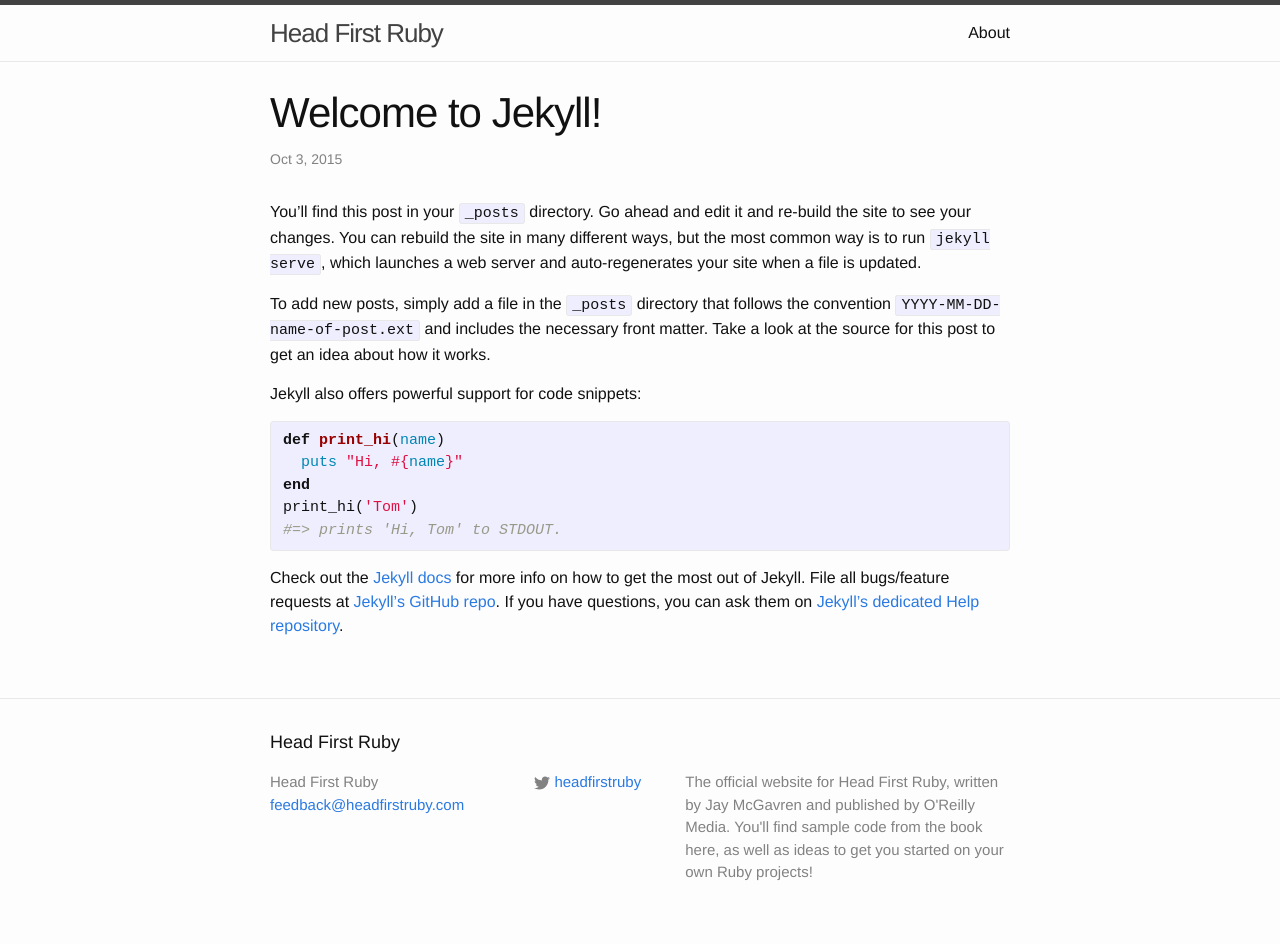
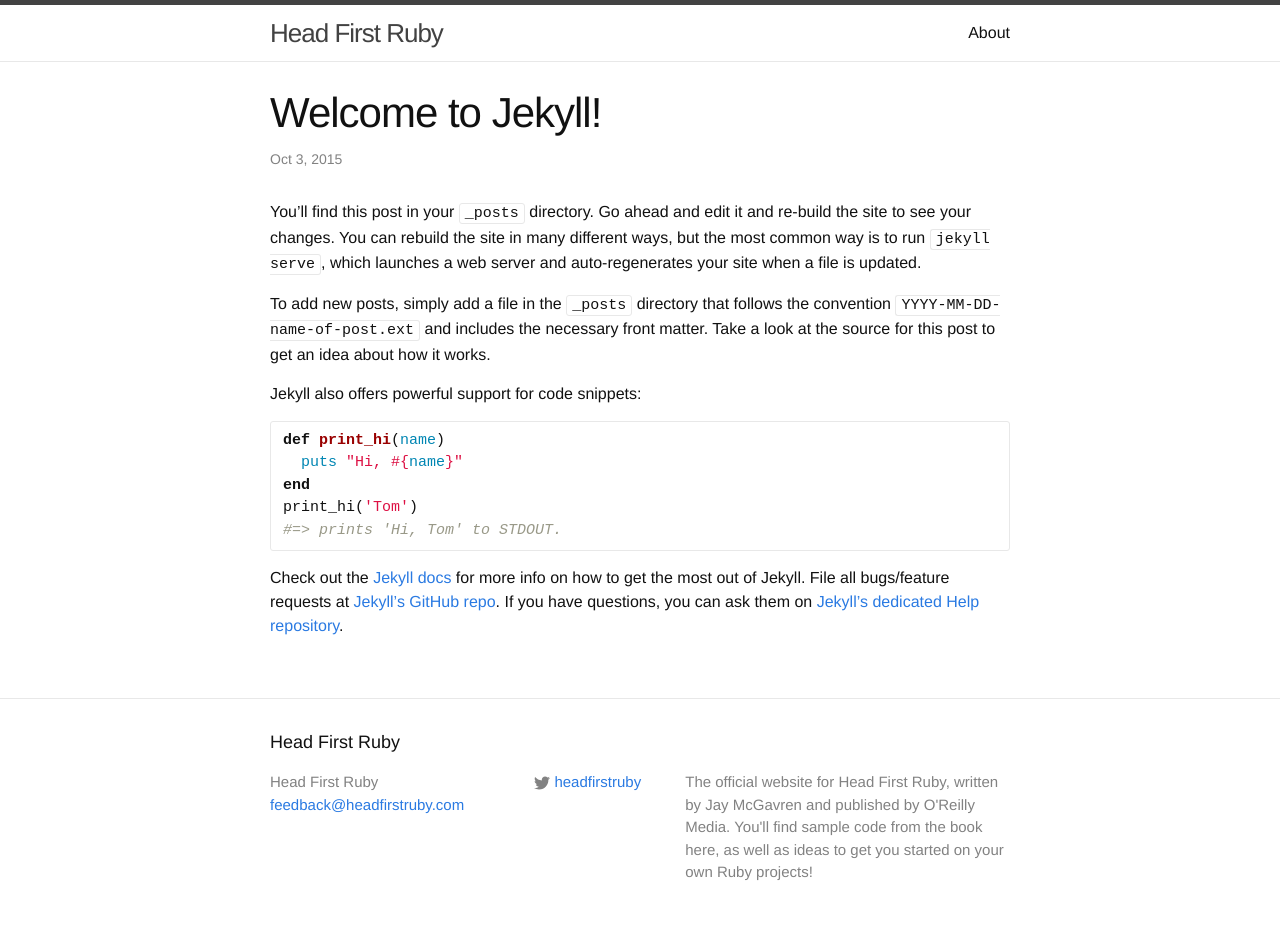
Before and after one commit to jaymcgavren/headfirstgo.com, a Jekyll site: the page built from _posts/2015-10-03-welcome-to-jekyll.markdown, in a window 1280 px wide. Built offline with Jekyll 4.4.1, drawn with Linux system fonts in a browser that asks for light colours.

Commit message:
Make background color pure white.

```diff
--- a/_sass/_base.scss
+++ b/_sass/_base.scss
@@ -130,7 +130,7 @@ code {
     font-size: 15px;
     border: 1px solid $grey-color-light;
     border-radius: 3px;
-    background-color: #eef;
+    background-color: white;
 }
 
 code {
--- a/css/main.scss
+++ b/css/main.scss
@@ -14,7 +14,7 @@ $base-line-height: 1.5;
 $spacing-unit:     30px;
 
 $text-color:       #111;
-$background-color: #fdfdfd;
+$background-color: white;
 $brand-color:      #2a7ae2;
 
 $grey-color:       #828282;
```
